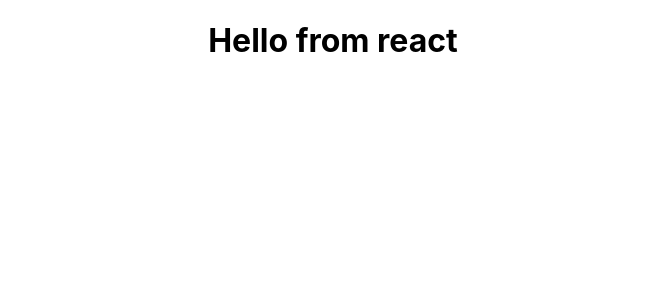
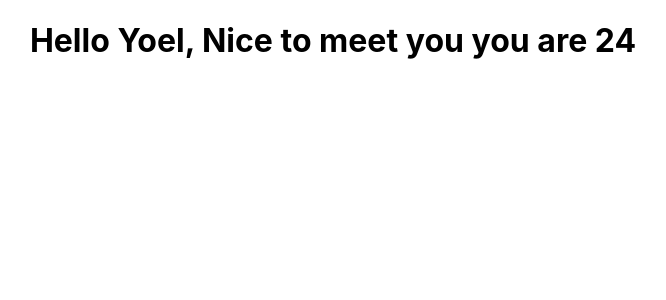
Before and after one commit to yoesk8/react-first-app, a React (Create React App) app in the folder my-app/: page / in a window 1280 px wide. Shown: the top 300 px of the page, without its empty margins (307-973 px from the left). Built offline with nearby package versions, Linux system fonts and the light colour scheme.

Commit message:
Added props to component

```diff
--- a/my-app/src/App.js
+++ b/my-app/src/App.js
@@ -1,11 +1,11 @@
 import logo from './logo.svg';
 import './App.css';
-import FunctionalGreeting from './components/FunctionalGreeting';
+import FunctionalGreetingWithProps from './components/FunctionalGreetingWithProps';
 
 function App() {
   return (
     <div className="App">
-      <FunctionalGreeting />
+      <FunctionalGreetingWithProps greeting="Nice to meet you" age="24" name="Yoel" />
     </div>
   );
 }
--- /dev/null
+++ b/my-app/src/components/FunctionalGreetingWithProps.js
@@ -0,0 +1,8 @@
+import React from "react";
+
+let FunctionalGreetingWithProps = (props)=> {
+    console.log(props);
+    return <h1>Hello {props.name}, {props.greeting} you are {props.age} </h1> ;
+}
+
+export default FunctionalGreetingWithProps;
```
